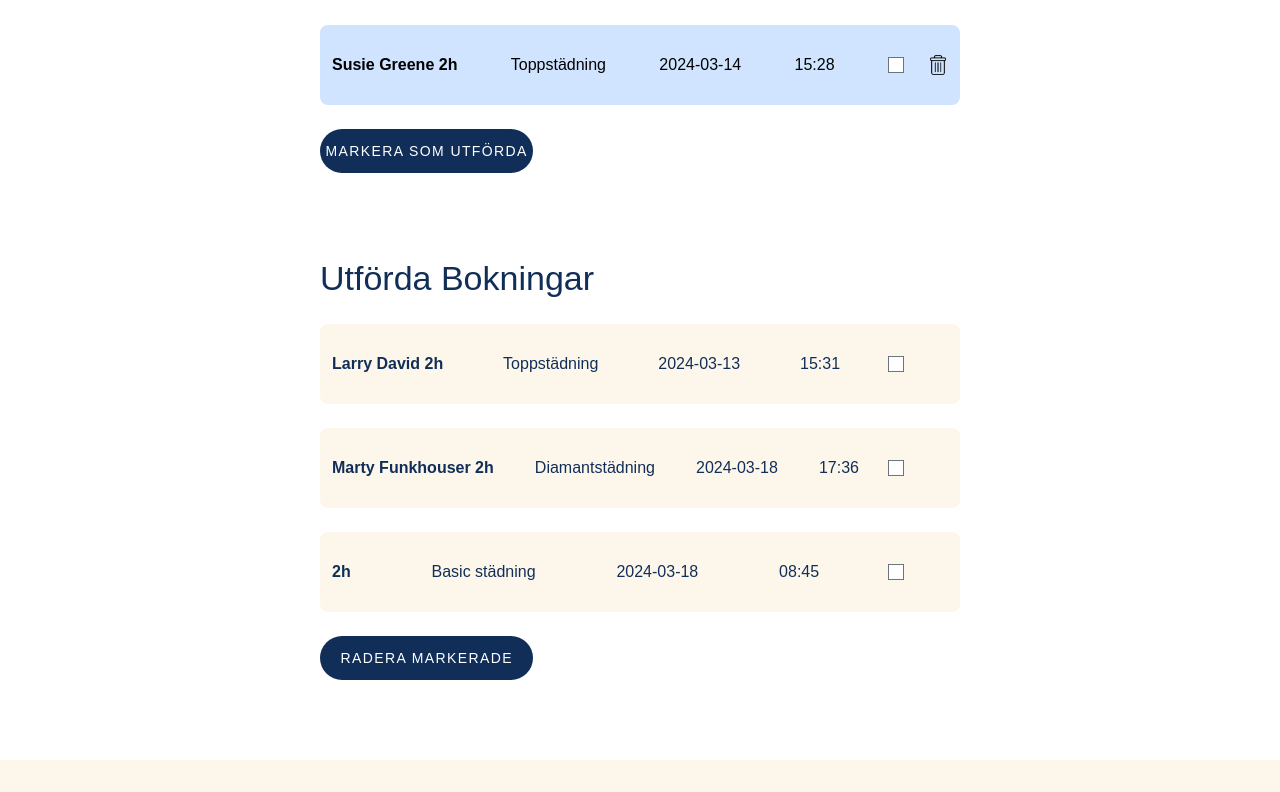
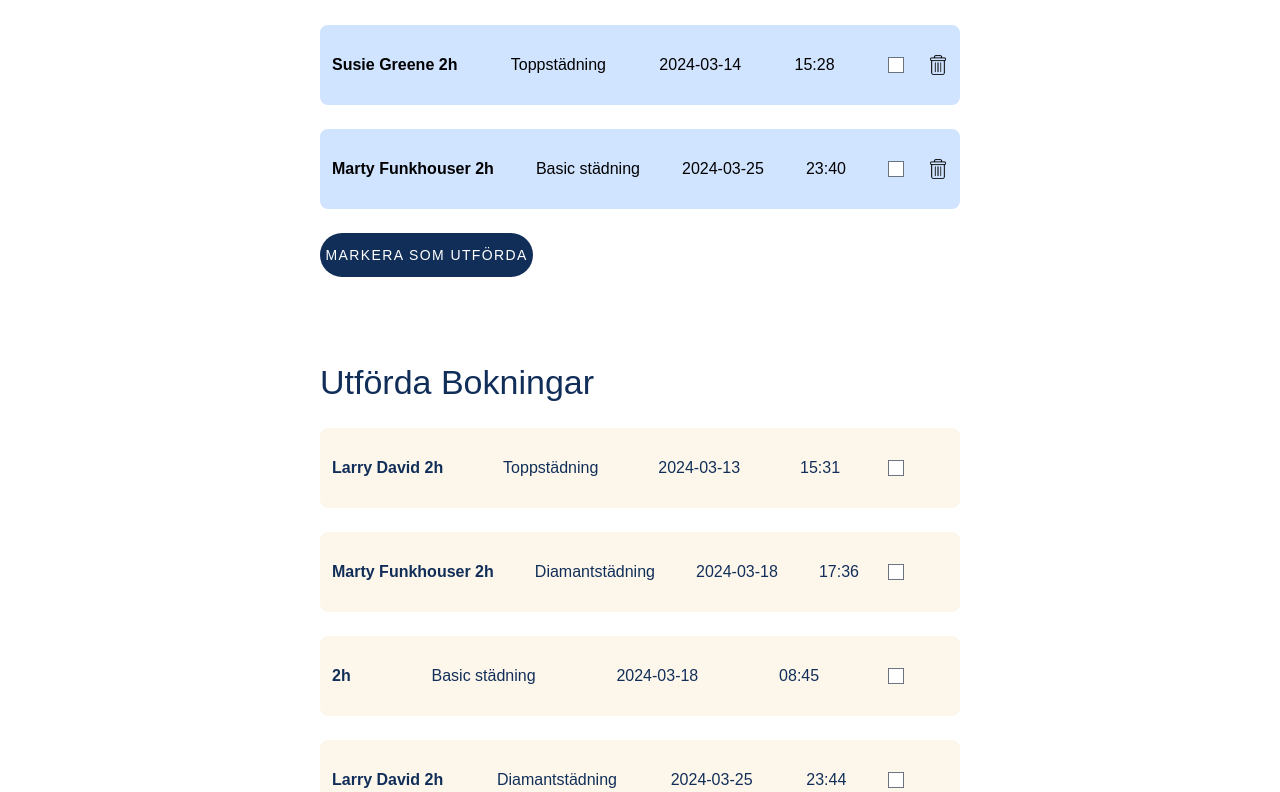
Before and after one commit to varamara/cleaning-service, a React (Vite) app in the folder cleaning-service-js-2/: page /booking in a window 1280 px wide. Shown: the part 846-1638 px from the top of the page. Built offline with nearby package versions, Linux system fonts and the light colour scheme; data requests are answered from the project's data file; a web font is replaced by a local one.

Commit message:
Add new bookings and prevent double booking

```diff
--- a/cleaning-service-js-2/db.json
+++ b/cleaning-service-js-2/db.json
@@ -78,6 +78,42 @@
       "grade": "Basic städning",
       "cleaner": "",
       "status": true
+    },
+    {
+      "id": "94479eef-459b-4a56-8660-c7f53dea5438",
+      "date": "2024-03-25T12:40:35.739Z",
+      "time": "23:40",
+      "customer": "",
+      "grade": "Basic städning",
+      "cleaner": "Marty Funkhouser",
+      "status": false
+    },
+    {
+      "id": "e0754da6-ca3b-4fb7-b56c-d76a54456b4b",
+      "date": "2024-03-25T12:44:45.485Z",
+      "time": "23:44",
+      "customer": "",
+      "grade": "Diamantstädning",
+      "cleaner": "Larry David",
+      "status": true
+    },
+    {
+      "id": "9819cb9f-b182-4125-9505-32a7d6714460",
+      "date": "2024-03-25T12:46:16.369Z",
+      "time": "23:44",
+      "customer": "",
+      "grade": "Diamantstädning",
+      "cleaner": "Larry David",
+      "status": true
+    },
+    {
+      "id": "95be7dad-30fb-42db-bb4c-86624e2f5fa1",
+      "date": "2024-03-25T12:46:16.369Z",
+      "time": "23:44",
+      "customer": "",
+      "grade": "Toppstädning",
+      "cleaner": "Larry David",
+      "status": true
     }
   ]
 }
--- a/cleaning-service-js-2/src/components/bookingpagecomponents/BookingForm.tsx
+++ b/cleaning-service-js-2/src/components/bookingpagecomponents/BookingForm.tsx
@@ -7,8 +7,9 @@ import PrimaryButton from "../sharedcomponents/PrimaryButton";
 import { BookingContext } from "../../contexts/bookingContext/BookingProvider";
 
 const BookingForm: React.FC= () => {
-  const { addBooking, cleaners } = useContext(BookingContext) as {
+  const { addBooking, cleaners, bookings } = useContext(BookingContext) as {
     addBooking: (booking: IBooking) => void;
+    bookings: IBooking[];
     cleaners: { id: string; name: string }[];
   };
 
@@ -42,8 +43,20 @@ const BookingForm: React.FC= () => {
   const handleSubmit = async (e: React.FormEvent) => {
     e.preventDefault();
 
-    if (!formValues.grade || !formValues.date) {
+    if (!formValues.cleaner || !formValues.grade || !formValues.date || !formValues.time) {
       alert("Please fill in all fields");
+      return;
+    }
+
+    const isAlreadyBooked = bookings.some(
+      booking =>
+        booking.cleaner === formValues.cleaner &&
+        new Date(booking.date).getTime() === formValues.date.getTime() &&
+        booking.time === formValues.time
+    );
+
+    if (isAlreadyBooked) {
+      alert("Selected cleaner is already booked at the chosen date and time");
       return;
     }
 
```
Also changed, not shown: cleaning-service-js-2/src/contexts/bookingContext/BookingProvider.tsx (+5 -3 lines), cleaning-service-js-2/src/pages/UserPage.tsx (line endings or trailing spaces).
